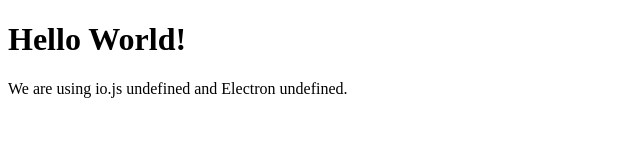
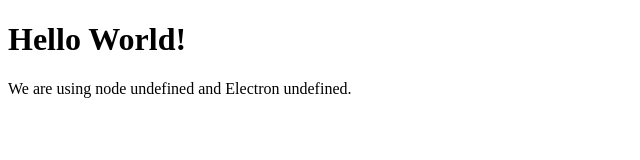
Before and after one commit to soladity/electron-quick-start, an Electron app: page index.html in a window 800 px wide. Shown: the full height of the page, 0-640 px from the left. Drawn offline with Linux system fonts and the light colour scheme.

Commit message:
io.js -> node

```diff
--- a/index.html
+++ b/index.html
@@ -5,7 +5,7 @@
   </head>
   <body>
     <h1>Hello World!</h1>
-    We are using io.js <script>document.write(process.version)</script>
+    We are using node <script>document.write(process.version)</script>
     and Electron <script>document.write(process.versions['electron'])</script>.
   </body>
 </html>
```
